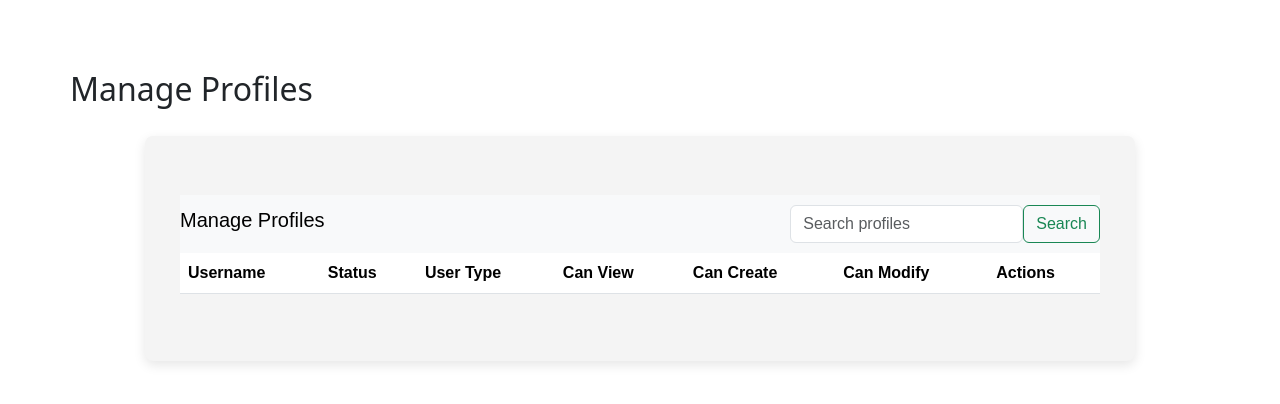
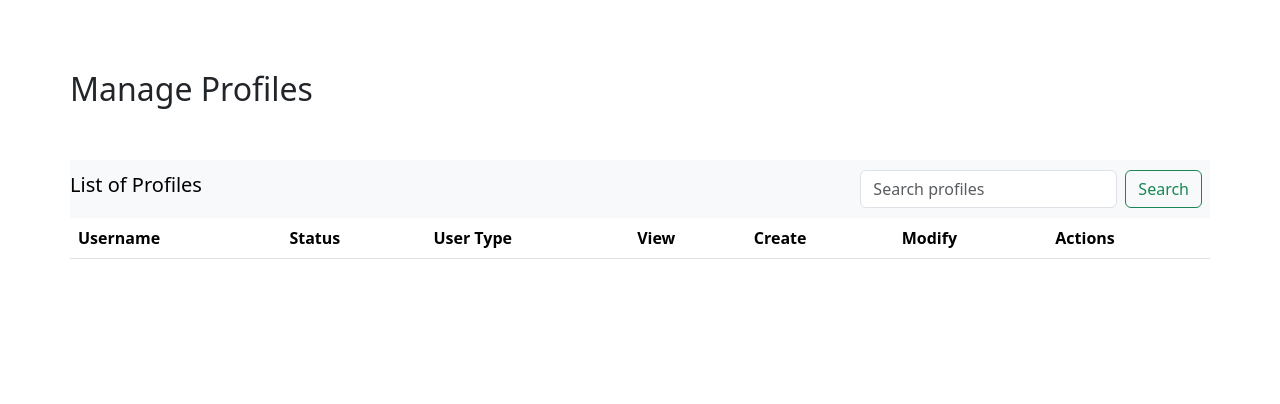
Before and after one commit to sanashii/proftpd_flask, a Flask app: page /manage_profiles in a window 1280 px wide. Shown: the part 70-474 px from the top of the page. Run offline with Flask 3, Linux system fonts and the light colour scheme; the visitor is signed in with stand-in values (Sample User, id 1); lists and menus that the app fills with data are empty; some libraries are stand-ins or nearby versions.

Commit message:
chore: cleaned up redundant functions in js for managing profiles to fix: edit button for all users not working as expected + nav bar for admin dropdown only works if user in in homepage

```diff
--- a/app.py
+++ b/app.py
@@ -260,7 +260,7 @@ def manage_profiles():
         return redirect("/login")
 
     page = request.args.get('page', 1, type=int)
-    per_page = 10
+    per_page = 6
     search_query = request.args.get('search', '')
 
     query = TraxUser.query
--- a/static/scripts.js
+++ b/static/scripts.js
@@ -33,6 +33,7 @@ const pageCache = {
 $(document).ready(function() {
     fetchUserStatusCounts();
     initBulkOperations();
+    initProfileHandlers();
 
     const urlParams = new URLSearchParams(window.location.search);
     const userId = urlParams.get('user_id');
@@ -188,63 +189,6 @@ $(document).ready(function() {
                 console.error('Error deleting user:', error);
             }
         });
-    });
-
-    $('.edit-profile').click(function() {
-        const username = $(this).data('username');
-        const row = $(`#row-${username}`);
-
-        // Enable inputs
-        row.find('input, select').prop('disabled', false);
-
-        // Show/hide buttons
-        $(this).addClass('d-none');
-        row.find('.save-profile, .cancel-edit').removeClass('d-none');
-    });
-
-    $('.save-profile').click(function() {
-        const username = $(this).data('username');
-        const row = $(`#row-${username}`);
-
-        const data = {
-            is_enabled: row.find('.status-toggle').prop('checked'),
-            user_type: row.find('.user-type').val(),
-            can_view: row.find('.can-view').prop('checked'),
-            can_create: row.find('.can-create').prop('checked'),
-            can_modify: row.find('.can-modify').prop('checked')
-        };
-
-        $.ajax({
-            url: `/update_profile/${username}`,
-            method: 'POST',
-            contentType: 'application/json',
-            data: JSON.stringify(data),
-            success: function(response) {
-                if (response.success) {
-                    // Disable inputs
-                    row.find('input, select').prop('disabled', true);
-
-                    // Show/hide buttons
-                    row.find('.edit-profile').removeClass('d-none');
-                    row.find('.save-profile, .cancel-edit').addClass('d-none');
-                }
-            }
-        });
-    });
-
-    $('.cancel-edit').click(function() {
-        const username = $(this).data('username');
-        const row = $(`#row-${username}`);
-
-        // Disable inputs and reset to original values
-        row.find('input, select').prop('disabled', true);
-
-        // Show/hide buttons
-        row.find('.edit-profile').removeClass('d-none');
-        row.find('.save-profile, .cancel-edit').addClass('d-none');
-
-        // Reload page to reset values
-        location.reload();
     });
 });
 
@@ -562,6 +506,92 @@ function initBulkOperations() {
     });
 }
 
+function initProfileHandlers() {
+    $(document).off('click', '.edit-profile, .save-profile, .cancel-edit');
+
+    // Edit button handler
+    $(document).on('click', '.edit-profile', function() {
+        const username = $(this).data('username');
+        const row = $(`#row-${username}`);
+
+        // Store original values before enabling edit
+        const originalValues = {
+            is_enabled: row.find('.status-toggle').prop('checked'),
+            user_type: row.find('.user-type').val(),
+            can_view: row.find('.can-view').prop('checked'),
+            can_create: row.find('.can-create').prop('checked'),
+            can_modify: row.find('.can-modify').prop('checked')
+        };
+        row.data('original-values', originalValues);
+
+        // Enable inputs
+        row.find('input, select').prop('disabled', false);
+
+        // Toggle button visibility
+        $(this).hide();
+        row.find('.save-profile, .cancel-edit').show();
+    });
+
+    // Save button handler
+    $(document).on('click', '.save-profile', function() {
+        const username = $(this).data('username');
+        const row = $(`#row-${username}`);
+
+        const data = {
+            is_enabled: row.find('.status-toggle').prop('checked'),
+            user_type: row.find('.user-type').val(),
+            can_view: row.find('.can-view').prop('checked'),
+            can_create: row.find('.can-create').prop('checked'),
+            can_modify: row.find('.can-modify').prop('checked')
+        };
+
+        $.ajax({
+            url: `/update_profile/${username}`,
+            method: 'POST',
+            contentType: 'application/json',
+            data: JSON.stringify(data),
+            success: function(response) {
+                if (response.success) {
+                    // Disable inputs
+                    row.find('input, select').prop('disabled', true);
+
+                    // Toggle button visibility
+                    row.find('.edit-profile').show();
+                    row.find('.save-profile, .cancel-edit').hide();
+                }
+            },
+            error: function(xhr, status, error) {
+                console.error('Error updating profile:', error);
+                alert('Failed to update profile. Please try again.');
+            }
+        });
+    });
+
+    // Cancel button handler
+    $(document).on('click', '.cancel-edit', function() {
+        const username = $(this).data('username');
+        const row = $(`#row-${username}`);
+
+        // Get original values
+        const originalValues = row.data('original-values');
+        if (originalValues) {
+            // Reset to original values
+            row.find('.status-toggle').prop('checked', originalValues.is_enabled);
+            row.find('.user-type').val(originalValues.user_type);
+            row.find('.can-view').prop('checked', originalValues.can_view);
+            row.find('.can-create').prop('checked', originalValues.can_create);
+            row.find('.can-modify').prop('checked', originalValues.can_modify);
+        }
+
+        // Disable inputs
+        row.find('input, select').prop('disabled', true);
+
+        // Toggle button visibility
+        row.find('.edit-profile').show();
+        row.find('.save-profile, .cancel-edit').hide();
+    });
+}
+
 function updateBulkActionBar() {
     const selectedCount = selectedUsers.size;
     $('#selectedCount').text(selectedCount);
--- a/templates/components/manage_profiles_component.html
+++ b/templates/components/manage_profiles_component.html
@@ -6,13 +6,12 @@
     <title>Manage Profiles Component</title>
 </head>
 <body data-show-modal="{{ show_modal if show_modal else '' }}">
-    <div class="main-container">
-        <div class="manage-user-container">
+    <div class="container">
         <nav class="navbar navbar-light bg-light justify-content-between mt-4">
-                <h4 class="navbar-brand">Manage Profiles</h4>
+            <h4 class="navbar-brand">List of Profiles</h4>
             <form class="form-inline d-flex align-items-center" method="GET">
                 <input class="form-control mr-sm-2" type="search" placeholder="Search profiles" name="search" value="{{ request.args.get('search', '') }}">
-                    <button class="btn btn-outline-success my-2 my-sm-0" type="submit">Search</button>
+                <button class="btn btn-outline-success ms-2 me-2 my-2 my-sm-0"" type="submit">Search</button>
             </form>
         </nav>
 
@@ -22,9 +21,9 @@
                     <th>Username</th>
                     <th>Status</th>
                     <th>User Type</th>
-                        <th>Can View</th>
-                        <th>Can Create</th>
-                        <th>Can Modify</th>
+                    <th>View</th>
+                    <th>Create</th>
+                    <th>Modify</th>
                     <th>Actions</th>
                 </tr>
             </thead>
@@ -65,13 +64,13 @@
                         </div>
                     </td>
                     <td>
-                            <button class="btn btn-sm btn-primary edit-profile" data-username="{{ profile.username }}">
+                        <button class="btn btn-sm btn-primary edit-profile" data-username="{{ profile.username }}" style="display: inline-block;">
                             <i class="fas fa-pencil-alt"></i>
                         </button>
-                            <button class="btn btn-sm btn-success save-profile d-none" data-username="{{ profile.username }}">
+                        <button class="btn btn-sm btn-success save-profile" data-username="{{ profile.username }}" style="display: none;">
                             <i class="fas fa-save"></i>
                         </button>
-                            <button class="btn btn-sm btn-danger cancel-edit d-none" data-username="{{ profile.username }}">
+                        <button class="btn btn-sm btn-danger cancel-edit" data-username="{{ profile.username }}" style="display: none;">
                             <i class="fas fa-times"></i>
                         </button>
                     </td>
@@ -111,7 +110,6 @@
             </ul>
         </nav>
     </div>
-    </div>
 
     {% include 'components/modals.html' %}
 
```
Also changed, not shown: 2 other files. Lines whose indentation alone changed are shown as unchanged.
